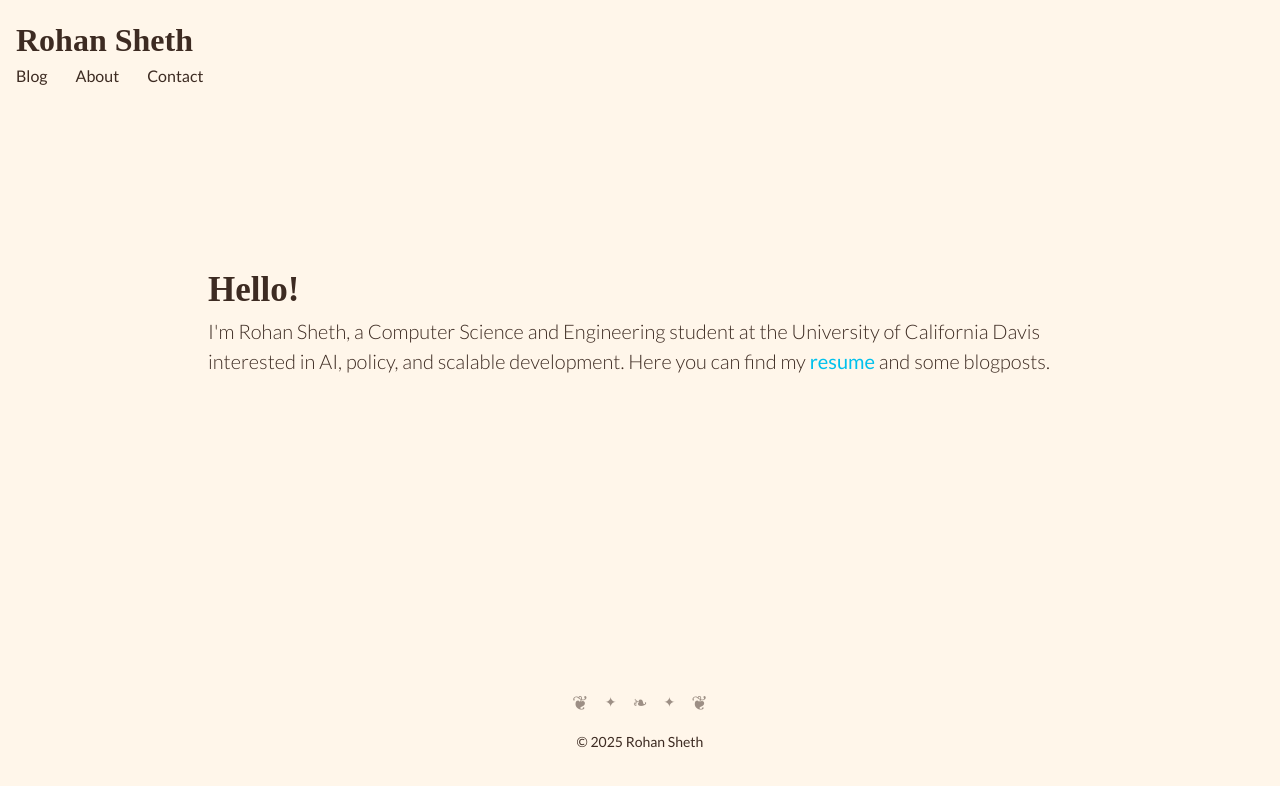
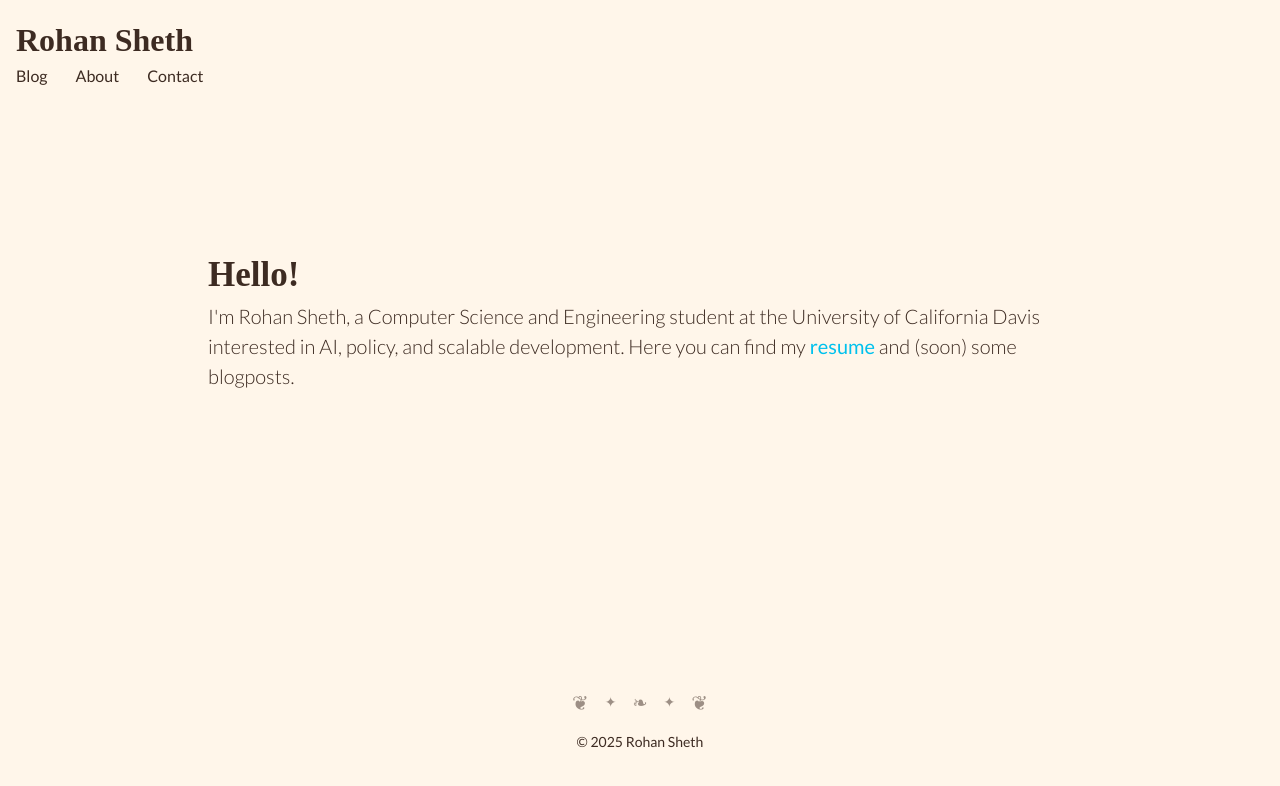
Before and after one commit to rohanjsheth/rohan-website, a React (Vite) app: page / in a window 1280 px wide. Shown: the top 786 px of the page. Built offline with nearby package versions, Linux system fonts and the light colour scheme; a web font is replaced by a local one.

Commit message:
add disclaimer

```diff
--- a/src/components/homebody.tsx
+++ b/src/components/homebody.tsx
@@ -5,7 +5,7 @@ function Body() {
             <p>I'm Rohan Sheth, a Computer Science and Engineering student at the University of California Davis
                 interested in AI, policy, and scalable development. Here you can find my
                 <a href="/rohan-website/Rohan_s_Resume_Main.pdf" target="_blank" rel="noopener noreferrer"> resume </a>
-                and some blogposts.</p>
+                and (soon) some blogposts.</p>
         </main>
     )
 }
```
